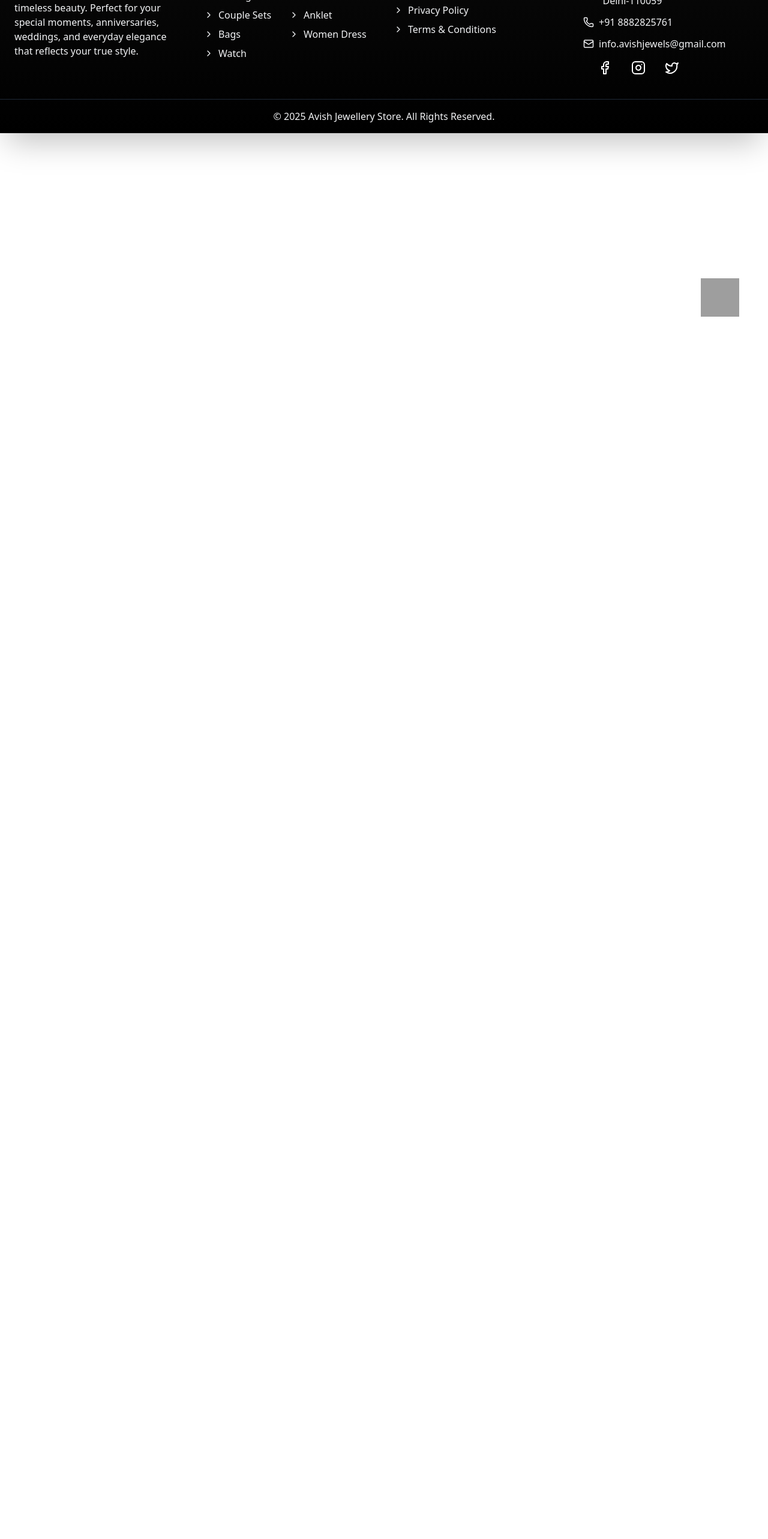
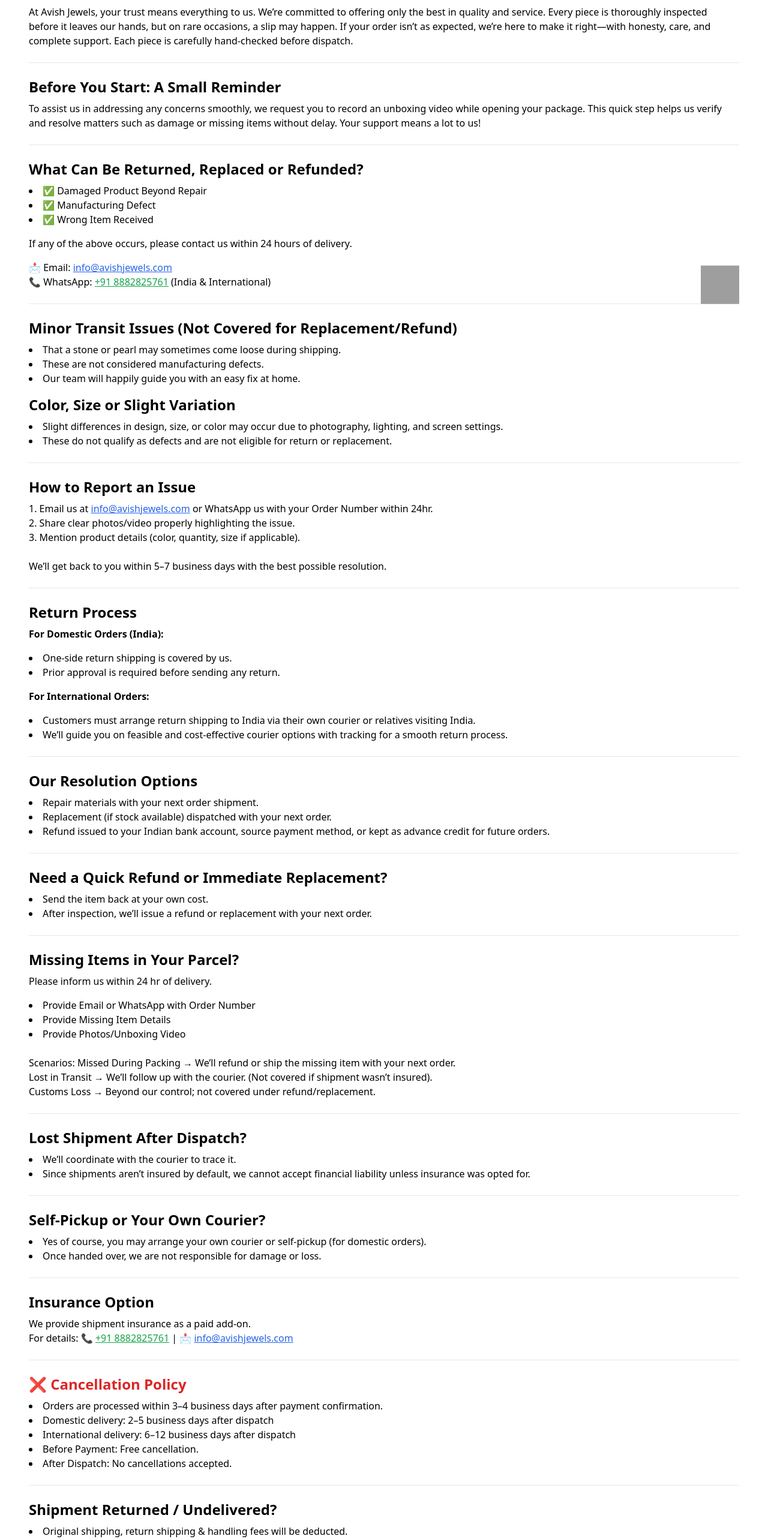
Before and after one commit to BadalKainth/EvishJewellery, a React (Vite) app in the folder frontend/: page /refund in a window 1280 px wide. Shown: the part 220-2786 px from the top of the page at 60% size. Before the commit the page ends 800 px from the top, so only its background shows below. Built offline with nearby package versions, Linux system fonts and the light colour scheme; no server answers; grey boxes are pictures that could not be loaded; a web font is replaced by a local one.

Commit message:
Add Refund Policy component and route; update Footer for navigation

```diff
--- a/frontend/src/App.jsx
+++ b/frontend/src/App.jsx
@@ -43,6 +43,7 @@
 import WomenDetails from "./components/WomenDress/WomenDetails";
 import WatchGrind from "./components/Watch/WatchGrid";
 import WatchDetails from "./components/Watch/WatchDetails";
+import Refund from "./components/Policy/Refund";
 
 function ScrollToTopOnRouteChange() {
   const { pathname } = useLocation();
@@ -230,7 +231,10 @@
         />
 
         <Route path="/authForm" element={<AuthForm />} />
+
+        <Route path="/refund" element={<Refund/>} />
       </Routes>
+
 
       <Footer />
     </>
--- a/frontend/src/Footer.jsx
+++ b/frontend/src/Footer.jsx
@@ -32,6 +32,7 @@
     { name: "About Us", path: "/about" },
     { name: "Privacy Policy", path: "/privacy-policy" },
     { name: "Terms & Conditions", path: "/terms" },
+    { name: "Refund, Return Policy", path: "/refund" },
   ];
 
   return (
--- /dev/null
+++ b/frontend/src/components/Policy/Refund.jsx
@@ -0,0 +1,276 @@
+import React from "react";
+
+const RefundPolicy = () => {
+  return (
+    <div className="max-w-7xl mx-auto px-12 py-6 bg-white shadow-md rounded-md my-8">
+      <h1 className="text-3xl font-bold mb-4 text-center">
+        Refund, Return & Cancellation Policy
+      </h1>
+      <p className="text-lg mb-4 font-medium text-center">
+        Crafted with Care – Just Like Our Jewellery
+      </p>
+      <p className="mb-6">
+        At Avish Jewels, your trust means everything to us. We’re committed to
+        offering only the best in quality and service. Every piece is thoroughly
+        inspected before it leaves our hands, but on rare occasions, a slip may
+        happen. If your order isn’t as expected, we’re here to make it
+        right—with honesty, care, and complete support. Each piece is carefully
+        hand-checked before dispatch.
+      </p>
+
+      <hr className="my-6" />
+      <h2 className="text-2xl font-semibold mb-2">
+        Before You Start: A Small Reminder
+      </h2>
+      <p className="mb-6">
+        To assist us in addressing any concerns smoothly, we request you to
+        record an unboxing video while opening your package. This quick step
+        helps us verify and resolve matters such as damage or missing items
+        without delay. Your support means a lot to us!
+      </p>
+
+      <hr className="my-6" />
+      <h2 className="text-2xl font-semibold mb-2">
+        What Can Be Returned, Replaced or Refunded?
+      </h2>
+      <ul className="list-disc list-inside mb-4">
+        <li>✅ Damaged Product Beyond Repair</li>
+        <li>✅ Manufacturing Defect</li>
+        <li>✅ Wrong Item Received</li>
+      </ul>
+      <p className="mb-4">
+        If any of the above occurs, please contact us within 24 hours of
+        delivery.
+      </p>
+      <p className="mb-6">
+        📩 Email:{" "}
+        <a
+          href="mailto:info@avishjewels.com"
+          className="text-blue-600 underline"
+        >
+          info@avishjewels.com
+        </a>
+        <br />
+        📞 WhatsApp:{" "}
+        <a
+          href="https://wa.me/918882825761"
+          target="_blank"
+          rel="noopener noreferrer"
+          className="text-green-600 underline"
+        >
+          +91 8882825761
+        </a>{" "}
+        (India & International)
+      </p>
+
+      <hr className="my-6" />
+      <h2 className="text-2xl font-semibold mb-2">
+        Minor Transit Issues (Not Covered for Replacement/Refund)
+      </h2>
+      <ul className="list-disc list-inside mb-4">
+        <li>That a stone or pearl may sometimes come loose during shipping.</li>
+        <li>These are not considered manufacturing defects.</li>
+        <li>Our team will happily guide you with an easy fix at home.</li>
+      </ul>
+
+      <h2 className="text-2xl font-semibold mb-2">
+        Color, Size or Slight Variation
+      </h2>
+      <ul className="list-disc list-inside mb-6">
+        <li>
+          Slight differences in design, size, or color may occur due to
+          photography, lighting, and screen settings.
+        </li>
+        <li>
+          These do not qualify as defects and are not eligible for return or
+          replacement.
+        </li>
+      </ul>
+
+      <hr className="my-6" />
+      <h2 className="text-2xl font-semibold mb-2">How to Report an Issue</h2>
+      <ol className="list-decimal list-inside mb-6">
+        <li>
+          Email us at{" "}
+          <a
+            href="mailto:info@avishjewels.com"
+            className="text-blue-600 underline"
+          >
+            info@avishjewels.com
+          </a>{" "}
+          or WhatsApp us with your Order Number within 24hr.
+        </li>
+        <li>Share clear photos/video properly highlighting the issue.</li>
+        <li>Mention product details (color, quantity, size if applicable).</li>
+      </ol>
+      <p>
+        We’ll get back to you within 5–7 business days with the best possible
+        resolution.
+      </p>
+
+      <hr className="my-6" />
+      <h2 className="text-2xl font-semibold mb-2">Return Process</h2>
+      <p className="mb-4 font-semibold">For Domestic Orders (India):</p>
+      <ul className="list-disc list-inside mb-4">
+        <li>One-side return shipping is covered by us.</li>
+        <li>Prior approval is required before sending any return.</li>
+      </ul>
+      <p className="mb-4 font-semibold">For International Orders:</p>
+      <ul className="list-disc list-inside mb-6">
+        <li>
+          Customers must arrange return shipping to India via their own courier
+          or relatives visiting India.
+        </li>
+        <li>
+          We’ll guide you on feasible and cost-effective courier options with
+          tracking for a smooth return process.
+        </li>
+      </ul>
+
+      <hr className="my-6" />
+      <h2 className="text-2xl font-semibold mb-2">Our Resolution Options</h2>
+      <ul className="list-disc list-inside mb-6">
+        <li>Repair materials with your next order shipment.</li>
+        <li>
+          Replacement (if stock available) dispatched with your next order.
+        </li>
+        <li>
+          Refund issued to your Indian bank account, source payment method, or
+          kept as advance credit for future orders.
+        </li>
+      </ul>
+
+      <hr className="my-6" />
+      <h2 className="text-2xl font-semibold mb-2">
+        Need a Quick Refund or Immediate Replacement?
+      </h2>
+      <ul className="list-disc list-inside mb-6">
+        <li>Send the item back at your own cost.</li>
+        <li>
+          After inspection, we’ll issue a refund or replacement with your next
+          order.
+        </li>
+      </ul>
+
+      <hr className="my-6" />
+      <h2 className="text-2xl font-semibold mb-2">
+        Missing Items in Your Parcel?
+      </h2>
+      <p className="mb-4">Please inform us within 24 hr of delivery.</p>
+      <ul className="list-disc list-inside mb-6">
+        <li>Provide Email or WhatsApp with Order Number</li>
+        <li>Provide Missing Item Details</li>
+        <li>Provide Photos/Unboxing Video</li>
+      </ul>
+      <p className="mb-6">
+        Scenarios: Missed During Packing → We’ll refund or ship the missing item
+        with your next order.
+        <br />
+        Lost in Transit → We’ll follow up with the courier. (Not covered if
+        shipment wasn’t insured).
+        <br />
+        Customs Loss → Beyond our control; not covered under refund/replacement.
+      </p>
+
+      <hr className="my-6" />
+      <h2 className="text-2xl font-semibold mb-2">
+        Lost Shipment After Dispatch?
+      </h2>
+      <ul className="list-disc list-inside mb-6">
+        <li>We’ll coordinate with the courier to trace it.</li>
+        <li>
+          Since shipments aren’t insured by default, we cannot accept financial
+          liability unless insurance was opted for.
+        </li>
+      </ul>
+
+      <hr className="my-6" />
+      <h2 className="text-2xl font-semibold mb-2">
+        Self-Pickup or Your Own Courier?
+      </h2>
+      <ul className="list-disc list-inside mb-6">
+        <li>
+          Yes of course, you may arrange your own courier or self-pickup (for
+          domestic orders).
+        </li>
+        <li>Once handed over, we are not responsible for damage or loss.</li>
+      </ul>
+
+      <hr className="my-6" />
+      <h2 className="text-2xl font-semibold mb-2">Insurance Option</h2>
+      <p className="mb-6">
+        We provide shipment insurance as a paid add-on.
+        <br />
+        For details: 📞{" "}
+        <a
+          href="https://wa.me/918882825761"
+          target="_blank"
+          rel="noopener noreferrer"
+          className="text-green-600 underline"
+        >
+          +91 8882825761
+        </a>{" "}
+        | 📩{" "}
+        <a
+          href="mailto:info@avishjewels.com"
+          className="text-blue-600 underline"
+        >
+          info@avishjewels.com
+        </a>
+      </p>
+
+      <hr className="my-6" />
+      <h2 className="text-2xl font-semibold mb-2 text-red-600">
+        ❌ Cancellation Policy
+      </h2>
+      <ul className="list-disc list-inside mb-6">
+        <li>
+          Orders are processed within 3–4 business days after payment
+          confirmation.
+        </li>
+        <li>Domestic delivery: 2–5 business days after dispatch</li>
+        <li>International delivery: 6–12 business days after dispatch</li>
+        <li>Before Payment: Free cancellation.</li>
+        <li>After Dispatch: No cancellations accepted.</li>
+      </ul>
+
+      <hr className="my-6" />
+      <h2 className="text-2xl font-semibold mb-2">
+        Shipment Returned / Undelivered?
+      </h2>
+      <ul className="list-disc list-inside mb-6">
+        <li>
+          Original shipping, return shipping & handling fees will be deducted.
+        </li>
+        <li>Re-shipping will be charged additionally.</li>
+      </ul>
+
+      <hr className="my-6" />
+      <h2 className="text-2xl font-semibold mb-2">We’re Here to Help 💎</h2>
+      <p className="mb-6">
+        For any questions, feel free to connect:
+        <br />
+        📩{" "}
+        <a
+          href="mailto:info@avishjewels.com"
+          className="text-blue-600 underline"
+        >
+          info@avishjewels.com
+        </a>
+        <br />
+        📞{" "}
+        <a
+          href="https://wa.me/918882825761"
+          target="_blank"
+          rel="noopener noreferrer"
+          className="text-green-600 underline"
+        >
+          +91 8882825761
+        </a>{" "}
+        (Call/WhatsApp – India & International)
+      </p>
+    </div>
+  );
+};
+
+export default RefundPolicy;
```
